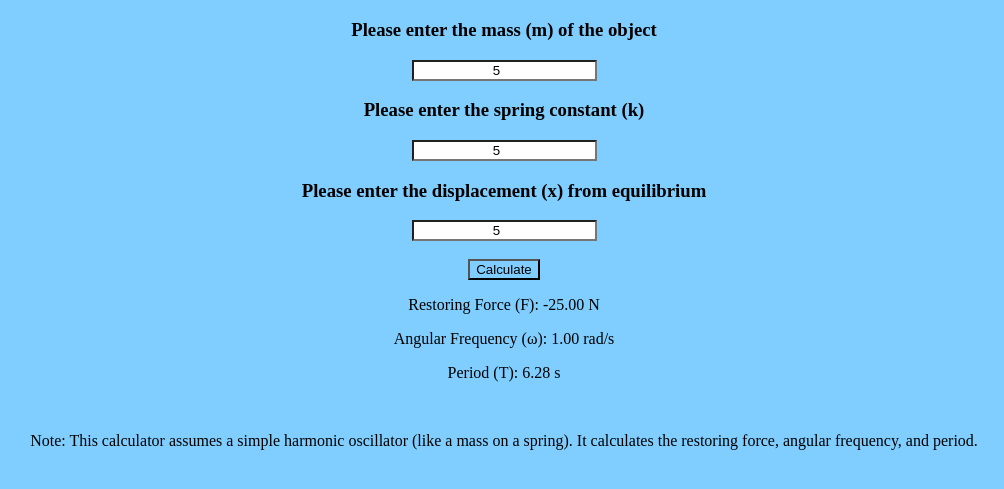
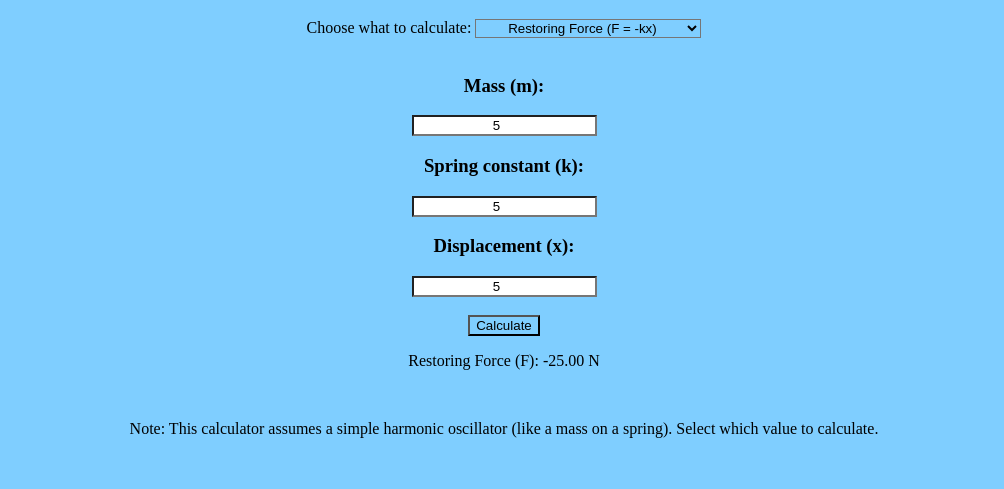
Before and after one commit to EmilyButera/PhysicsCalculator, a plain HTML site: page harmonic.html in a window 1280 px wide. Both pictures are taken after typing "5", "5", "5" into the empty fields and a click on the button "Calculate". Shown: the part 61-550 px from the top of the page, without its empty margins (136-1140 px from the left). Drawn offline with Linux system fonts and the light colour scheme.

Commit message:
Harmonic motion updates

```diff
--- a/harmonic.html
+++ b/harmonic.html
@@ -8,42 +8,90 @@
     </head>
     <body>
         <h1>Simple Harmonic Motion Calculator</h1>
-        <h3>Please enter the mass (m) of the object</h3>
-        <input type="number" id="mass" placeholder="Mass (kg)" required>
+        <label for="equationType">Choose what to calculate:</label>
+        <select id="equationType" onchange="updateInputs()">
+            <option value="force">Restoring Force (F = -kx)</option>
+            <option value="omega">Angular Frequency (ω = sqrt(k/m))</option>
+            <option value="period">Period (T = 2π√(m/k))</option>
+        </select>
+        <br><br>
+        <div id="forceInputs">
+            <h3>Mass (m):</h3>
+            <input type="number" id="massF" placeholder="Mass (kg)">
             <br>
-        <h3>Please enter the spring constant (k)</h3>
-        <input type="number" id="spring" placeholder="Spring constant (N/m)" required>
+            <h3>Spring constant (k):</h3>
+            <input type="number" id="springF" placeholder="Spring constant (N/m)">
             <br>
-        <h3>Please enter the displacement (x) from equilibrium</h3>
-        <input type="number" id="displacement" placeholder="Displacement (m)" required>
+            <h3>Displacement (x):</h3>
+            <input type="number" id="displacementF" placeholder="Displacement (m)">
             <br>
+        </div>
+        <div id="omegaInputs" style="display:none;">
+            <h3>Mass (m):</h3>
+            <input type="number" id="massO" placeholder="Mass (kg)">
+            <br>
+            <h3>Spring constant (k):</h3>
+            <input type="number" id="springO" placeholder="Spring constant (N/m)">
+            <br>
+        </div>
+        <div id="periodInputs" style="display:none;">
+            <h3>Mass (m):</h3>
+            <input type="number" id="massP" placeholder="Mass (kg)">
+            <br>
+            <h3>Spring constant (k):</h3>
+            <input type="number" id="springP" placeholder="Spring constant (N/m)">
+            <br>
+        </div>
         <br>
         <button id="calculate" onclick="calculate()">Calculate</button>
         <div id="result"></div>
         <br>
-        <p>Note: This calculator assumes a simple harmonic oscillator (like a mass on a spring). It calculates the restoring force, angular frequency, and period.</p>
+        <p>Note: This calculator assumes a simple harmonic oscillator (like a mass on a spring). Select which value to calculate.</p>
         <br>
         <script>
+            function updateInputs() {
+                const type = document.getElementById('equationType').value;
+                document.getElementById('forceInputs').style.display = type === 'force' ? '' : 'none';
+                document.getElementById('omegaInputs').style.display = type === 'omega' ? '' : 'none';
+                document.getElementById('periodInputs').style.display = type === 'period' ? '' : 'none';
+            }
             function calculate() {
-                const m = parseFloat(document.getElementById('mass').value);
-                const k = parseFloat(document.getElementById('spring').value);
-                const x = parseFloat(document.getElementById('displacement').value);
+                const type = document.getElementById('equationType').value;
+                let result = '';
+                if (type === 'force') {
+                    const m = parseFloat(document.getElementById('massF').value);
+                    const k = parseFloat(document.getElementById('springF').value);
+                    const x = parseFloat(document.getElementById('displacementF').value);
                     if (isNaN(m) || isNaN(k) || isNaN(x) || m <= 0 || k <= 0) {
+                        document.getElementById('result').innerText = 'Please enter valid positive numbers for mass, spring constant, and displacement.';
+                        return;
+                    }
+                    const F = -k * x;
+                    result = `<p>Restoring Force (F): ${F.toFixed(2)} N</p>`;
+                } else if (type === 'omega') {
+                    const m = parseFloat(document.getElementById('massO').value);
+                    const k = parseFloat(document.getElementById('springO').value);
+                    if (isNaN(m) || isNaN(k) || m <= 0 || k <= 0) {
                         document.getElementById('result').innerText = 'Please enter valid positive numbers for mass and spring constant.';
                         return;
                     }
-                // Restoring force F = -kx
-                const F = -k * x;
-                // Angular frequency ω = sqrt(k/m)
                     const omega = Math.sqrt(k / m);
-                // Period T = 2π * sqrt(m/k)
+                    result = `<p>Angular Frequency (ω): ${omega.toFixed(2)} rad/s</p>`;
+                } else if (type === 'period') {
+                    const m = parseFloat(document.getElementById('massP').value);
+                    const k = parseFloat(document.getElementById('springP').value);
+                    if (isNaN(m) || isNaN(k) || m <= 0 || k <= 0) {
+                        document.getElementById('result').innerText = 'Please enter valid positive numbers for mass and spring constant.';
+                        return;
+                    }
                     const T = 2 * Math.PI * Math.sqrt(m / k);
-                document.getElementById('result').innerHTML = `
-                    <p>Restoring Force (F): ${F.toFixed(2)} N</p>
-                    <p>Angular Frequency (ω): ${omega.toFixed(2)} rad/s</p>
-                    <p>Period (T): ${T.toFixed(2)} s</p>
-                `;
+                    result = `<p>Period (T): ${T.toFixed(2)} s</p>`;
                 }
+                document.getElementById('result').innerHTML = result;
+            }
+            window.onload = updateInputs;
         </script>
     </body>
 </html>
+
+</html>
```
Lines whose indentation alone changed are shown as unchanged.
